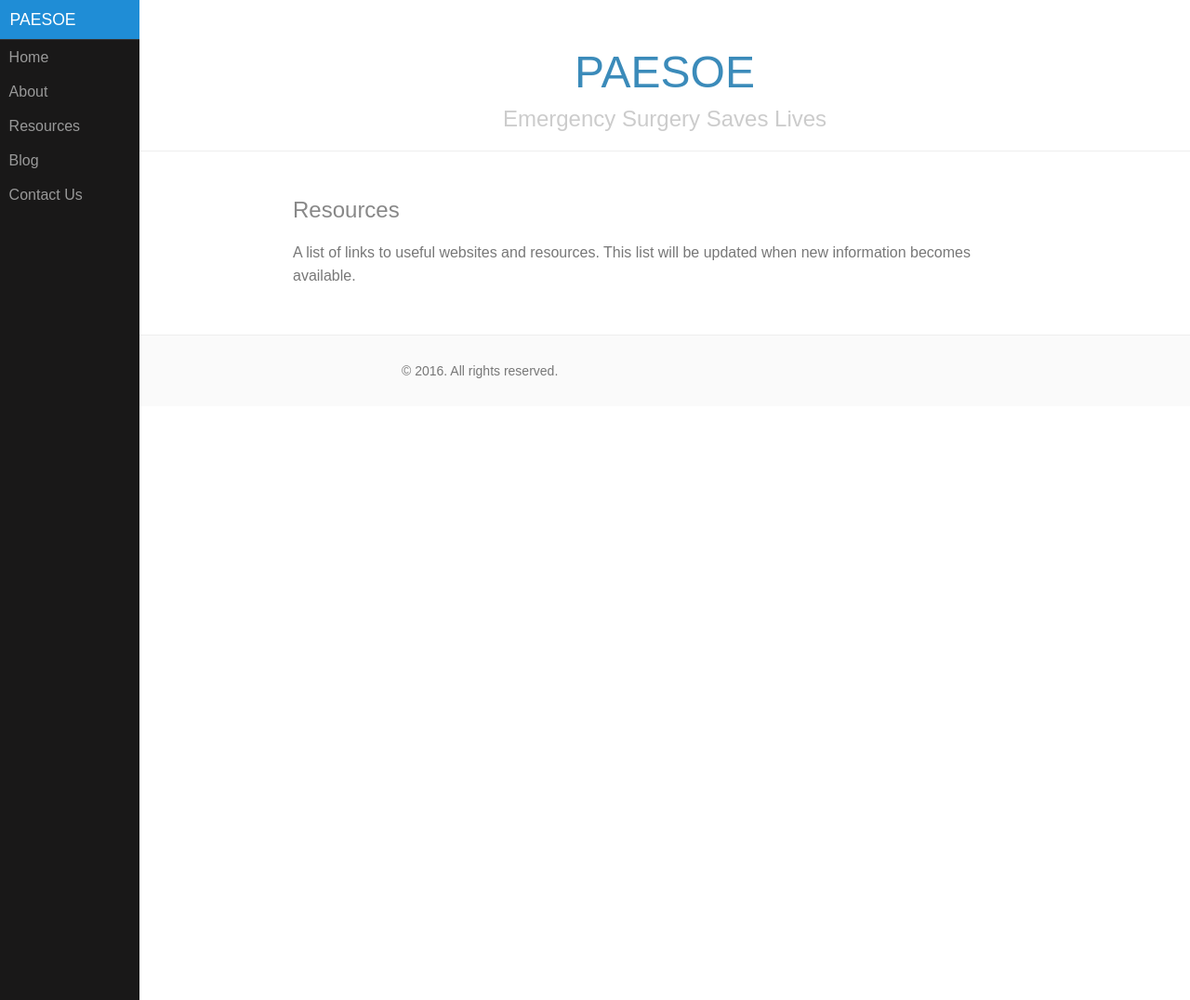
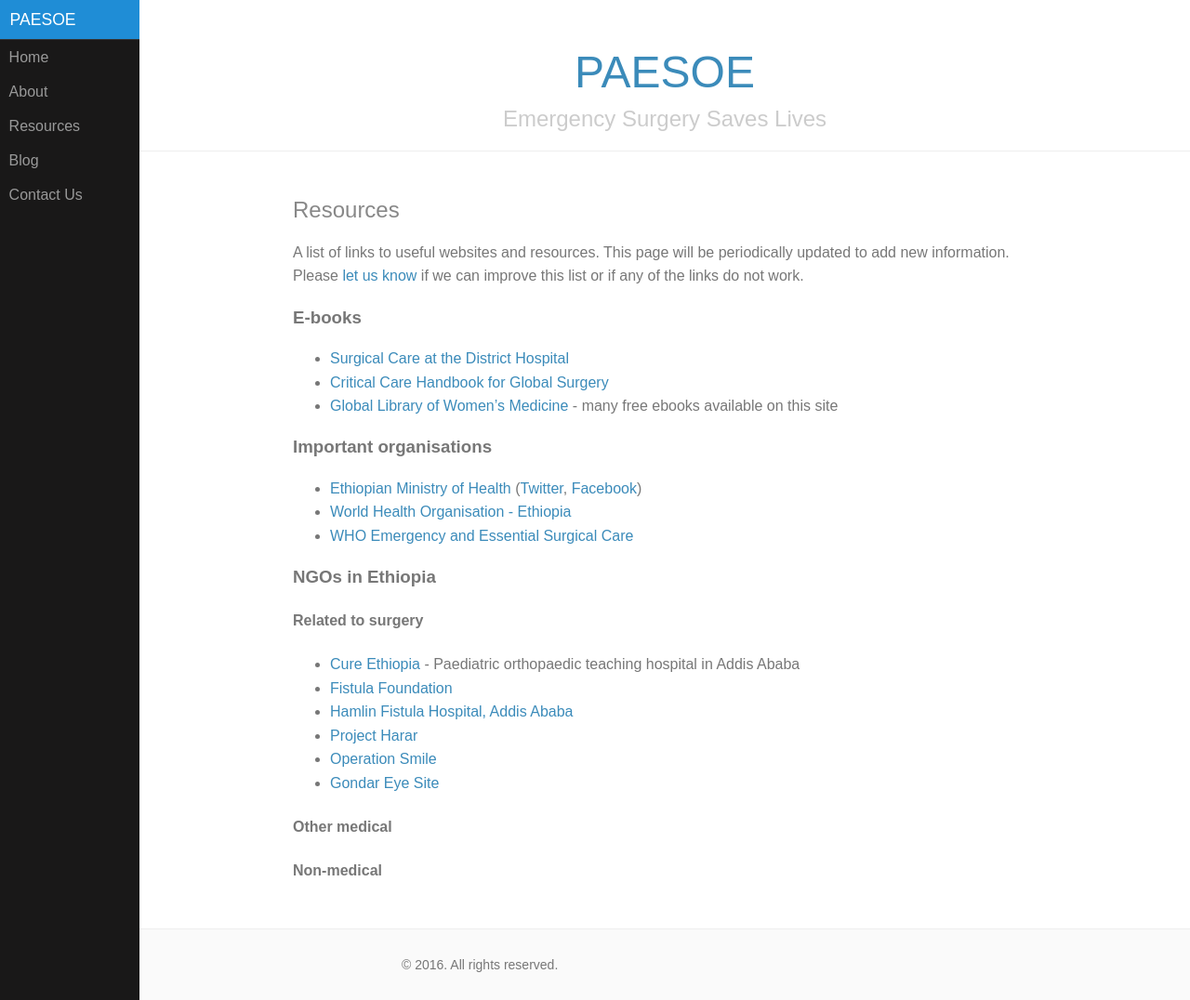
Before and after one commit to vvcb/paesoe-test, a Jekyll site: the page built from resources.md, in a window 1280 px wide and 1076 px high. Shown: the whole window at 93% size. Built offline with Jekyll 4.4.1, drawn with Linux system fonts in a browser that asks for light colours.

Commit message:
Update resources.md

```diff
--- a/resources.md
+++ b/resources.md
@@ -4,4 +4,32 @@
 menu_order: 20
 ---
 
-A list of links to useful websites and resources. This list will be updated when new information becomes available.
+A list of links to useful websites and resources. This page will be periodically updated to add new information. Please [let us know]({{ site.baseurl }}/contact) if we can improve this list or if any of the links do not work.
+
+### E-books
+
+- [Surgical Care at the District Hospital](http://www.who.int/surgery/publications/en/SCDH.pdf)
+- [Critical Care Handbook for Global Surgery](http://www.albacccd.com)
+- [Global Library of Women's Medicine](http://www.glowm.com/) - many free ebooks available on this site
+
+### Important organisations
+
+- [Ethiopian Ministry of Health](http://www.moh.gov.et/home) ([Twitter](http://twitter.com/FMoHealth),  [Facebook](http://www.facebook.com/EthiopiaFMoH))
+- [World Health Organisation - Ethiopia](http://www.who.int/countries/eth/en/)
+- [WHO Emergency and Essential Surgical Care](http://www.who.int/surgery/en/)
+
+### NGOs in Ethiopia
+
+#### Related to surgery
+
+- [Cure Ethiopia](https://uk.cure.org/ethiopia/) - Paediatric orthopaedic teaching hospital in Addis Ababa
+- [Fistula Foundation](https://www.fistulafoundation.org/)
+- [Hamlin Fistula Hospital, Addis Ababa](http://hamlin.org.au/)
+- [Project Harar](http://www.projectharar.org/)
+- [Operation Smile](http://www.operationsmile.org/)
+- [Gondar Eye Site](http://www.gondareyesite.com/)
+
+#### Other medical
+
+
+#### Non-medical
```
